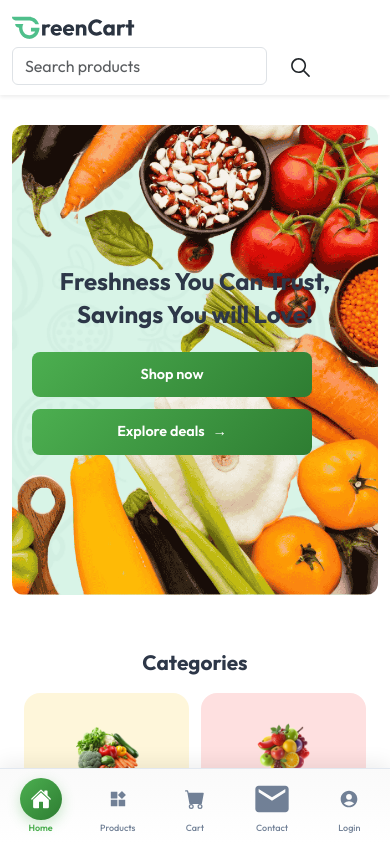
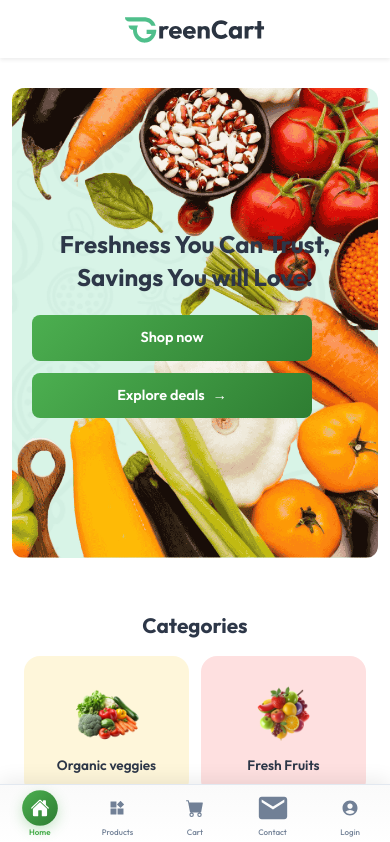
Before and after one commit to Akash520820/Greencart, a React (Vite) app: page / in a window 390 px wide. Shown: the top 842 px of the page. Built offline with nearby package versions, Linux system fonts and the light colour scheme; the HTML template or start-up script is replaced by a standard one.

Commit message:
update bottomnavbar

```diff
--- a/src/Client/ClientsComponent/navbar/BottomNavbar.css
+++ b/src/Client/ClientsComponent/navbar/BottomNavbar.css
@@ -10,7 +10,7 @@
   right: 0;
   background: linear-gradient(to top, #ffffff 0%, #fafafa 100%);
   box-shadow: 0 -4px 20px rgba(0, 0, 0, 0.08);
-  padding: 8px 0 max(8px, env(safe-area-inset-bottom));
+  padding: 4px 0 max(4px, env(safe-area-inset-bottom));
   z-index: 1040;
   border-top: 1px solid #e2e8f0;
   backdrop-filter: blur(10px);
@@ -22,7 +22,7 @@
   align-items: center;
   max-width: 100%;
   margin: 0 auto;
-  padding: 0 8px;
+  padding: 0 4px;
 }
 
 .bottom-navbar-item {
@@ -35,8 +35,8 @@
   background: none;
   border: none;
   cursor: pointer;
-  padding: 8px 12px;
-  min-width: 60px;
+  padding: 4px 8px;
+  min-width: 56px;
   transition: all 0.3s cubic-bezier(0.4, 0, 0.2, 1);
   border-radius: 12px;
   position: relative;
@@ -61,22 +61,22 @@
   box-shadow: 0 4px 12px rgba(76, 175, 80, 0.3);
 }
 
-/* Icon Wrapper */
+/* Icon Wrapper - Reduced size */
 .bottom-navbar-icon-wrapper {
   display: flex;
   align-items: center;
   justify-content: center;
-  width: 48px;
-  height: 48px;
+  width: 38px;
+  height: 38px;
   border-radius: 50%;
   background-color: transparent;
   transition: all 0.3s cubic-bezier(0.4, 0, 0.2, 1);
   position: relative;
 }
 
-/* Icon Styles */
+/* Icon Styles - Reduced size */
 .bottom-navbar-icon {
-  font-size: 24px;
+  font-size: 20px;
   transition: all 0.3s ease;
   display: flex;
   align-items: center;
@@ -97,11 +97,11 @@
   }
 }
 
-/* Label Styles */
+/* Label Styles - Reduced size */
 .bottom-navbar-label {
-  font-size: 11px;
+  font-size: 10px;
   font-weight: 500;
-  margin-top: 4px;
+  margin-top: 2px;
   transition: all 0.3s ease;
   white-space: nowrap;
   text-align: center;
@@ -122,15 +122,15 @@
   right: -2px;
   background: linear-gradient(135deg, #FF5252, #F44336);
   color: white;
-  font-size: 10px;
+  font-size: 9px;
   font-weight: 700;
-  min-width: 18px;
-  height: 18px;
-  border-radius: 9px;
+  min-width: 16px;
+  height: 16px;
+  border-radius: 8px;
   display: flex;
   align-items: center;
   justify-content: center;
-  padding: 0 5px;
+  padding: 0 4px;
   box-shadow: 0 2px 8px rgba(255, 82, 82, 0.4);
   border: 2px solid white;
   animation: badgePulse 2s ease-in-out infinite;
@@ -177,7 +177,7 @@
 
 /* User Header */
 .bottom-navbar-user-header {
-  padding: 1.25rem 1rem;
+  padding: 1rem 0.875rem;
   border-bottom: 1px solid #e2e8f0;
   background: linear-gradient(135deg, #f7fafc 0%, #ffffff 100%);
 }
@@ -185,12 +185,12 @@
 .bottom-navbar-user-info {
   display: flex;
   align-items: center;
-  gap: 0.875rem;
+  gap: 0.75rem;
 }
 
 .bottom-navbar-user-avatar {
-  width: 44px;
-  height: 44px;
+  width: 40px;
+  height: 40px;
   border-radius: 50%;
   background: linear-gradient(135deg, #4CAF50, #2E7D32);
   color: white;
@@ -198,7 +198,7 @@
   align-items: center;
   justify-content: center;
   font-weight: 700;
-  font-size: 1.1rem;
+  font-size: 1rem;
   box-shadow: 0 4px 12px rgba(76, 175, 80, 0.3);
   text-transform: uppercase;
 }
@@ -212,7 +212,7 @@
   margin: 0;
   font-weight: 600;
   color: #2d3748;
-  font-size: 0.95rem;
+  font-size: 0.9rem;
   white-space: nowrap;
   overflow: hidden;
   text-overflow: ellipsis;
@@ -220,7 +220,7 @@
 
 .bottom-navbar-user-email {
   margin: 2px 0 0 0;
-  font-size: 0.8rem;
+  font-size: 0.75rem;
   color: #718096;
   white-space: nowrap;
   overflow: hidden;
@@ -231,8 +231,8 @@
 .bottom-navbar-menu-item {
   display: flex;
   align-items: center;
-  gap: 0.875rem;
-  padding: 0.875rem 1rem;
+  gap: 0.75rem;
+  padding: 0.75rem 0.875rem;
   color: #2d3748;
   text-decoration: none;
   transition: all 0.2s ease;
@@ -240,14 +240,14 @@
   background: none;
   width: 100%;
   text-align: left;
-  font-size: 0.9rem;
+  font-size: 0.85rem;
   cursor: pointer;
   font-weight: 500;
 }
 
 .bottom-navbar-menu-item:hover {
   background-color: #f7fafc;
-  padding-left: 1.25rem;
+  padding-left: 1.125rem;
 }
 
 .bottom-navbar-menu-item svg {
@@ -306,112 +306,102 @@
    RESPONSIVE DESIGN
 ======================================== */
 
-/* Show on tablets and below (991px) */
-@media (max-width: 991px) {
+/* Show only on mobile screens (767px and below) */
+@media (max-width: 767px) {
   .bottom-navbar {
     display: block;
   }
 
   /* Add padding to body to prevent content being hidden */
   body {
-    padding-bottom: 75px;
+    padding-bottom: 55px;
   }
 }
 
-/* Tablet Optimization (768px - 991px) */
-@media (max-width: 991px) and (min-width: 768px) {
+/* Hide on tablet and desktop (768px and above) */
+@media (min-width: 768px) {
   .bottom-navbar {
-    padding: 10px 0 max(10px, env(safe-area-inset-bottom));
+    display: none !important;
   }
 
-  .bottom-navbar-item {
-    padding: 10px 14px;
-    min-width: 70px;
-  }
-
-  .bottom-navbar-icon-wrapper {
-    width: 52px;
-    height: 52px;
-  }
-
-  .bottom-navbar-icon {
-    font-size: 26px;
-  }
-
-  .bottom-navbar-label {
-    font-size: 12px;
+  body {
+    padding-bottom: 0;
   }
 }
 
 /* Mobile Optimization (577px - 767px) */
-@media (max-width: 767px) {
+@media (max-width: 767px) and (min-width: 577px) {
   .bottom-navbar {
-    padding: 8px 0 max(8px, env(safe-area-inset-bottom));
+    padding: 4px 0 max(4px, env(safe-area-inset-bottom));
   }
 
   .bottom-navbar-item {
-    padding: 8px 10px;
-    min-width: 62px;
+    padding: 4px 8px;
+    min-width: 58px;
   }
 
   .bottom-navbar-icon-wrapper {
-    width: 48px;
-    height: 48px;
+    width: 38px;
+    height: 38px;
   }
 
   .bottom-navbar-icon {
-    font-size: 24px;
+    font-size: 20px;
   }
 
   .bottom-navbar-label {
-    font-size: 11px;
+    font-size: 10px;
   }
 
   .bottom-navbar-cart-badge {
-    min-width: 18px;
-    height: 18px;
-    font-size: 10px;
+    min-width: 16px;
+    height: 16px;
+    font-size: 9px;
   }
 
   .bottom-navbar-user-menu {
     min-width: 240px;
     right: -20px;
   }
+
+  body {
+    padding-bottom: 55px;
+  }
 }
 
 /* Small Mobile (400px - 576px) */
 @media (max-width: 576px) {
   .bottom-navbar {
-    padding: 6px 0 max(6px, env(safe-area-inset-bottom));
+    padding: 3px 0 max(3px, env(safe-area-inset-bottom));
   }
 
   .bottom-navbar-container {
-    padding: 0 4px;
+    padding: 0 2px;
   }
 
   .bottom-navbar-item {
-    padding: 6px 8px;
-    min-width: 56px;
+    padding: 3px 6px;
+    min-width: 52px;
   }
 
   .bottom-navbar-icon-wrapper {
-    width: 44px;
-    height: 44px;
+    width: 36px;
+    height: 36px;
   }
 
   .bottom-navbar-icon {
-    font-size: 22px;
+    font-size: 19px;
   }
 
   .bottom-navbar-label {
-    font-size: 10px;
-    margin-top: 3px;
+    font-size: 9px;
+    margin-top: 1px;
   }
 
   .bottom-navbar-cart-badge {
-    min-width: 16px;
-    height: 16px;
-    font-size: 9px;
+    min-width: 15px;
+    height: 15px;
+    font-size: 8px;
     top: -1px;
     right: -1px;
   }
@@ -422,53 +412,57 @@
   }
 
   .bottom-navbar-user-avatar {
-    width: 40px;
-    height: 40px;
-    font-size: 1rem;
+    width: 36px;
+    height: 36px;
+    font-size: 0.95rem;
   }
 
   .bottom-navbar-user-name {
-    font-size: 0.9rem;
+    font-size: 0.85rem;
   }
 
   .bottom-navbar-user-email {
-    font-size: 0.75rem;
+    font-size: 0.7rem;
+  }
+
+  body {
+    padding-bottom: 50px;
   }
 }
 
 /* Extra Small Mobile (< 400px) */
 @media (max-width: 399px) {
   .bottom-navbar {
-    padding: 5px 0 max(5px, env(safe-area-inset-bottom));
+    padding: 3px 0 max(3px, env(safe-area-inset-bottom));
   }
 
   .bottom-navbar-container {
-    padding: 0 2px;
+    padding: 0 1px;
   }
 
   .bottom-navbar-item {
-    padding: 5px 6px;
-    min-width: 50px;
+    padding: 3px 5px;
+    min-width: 48px;
   }
 
   .bottom-navbar-icon-wrapper {
-    width: 40px;
-    height: 40px;
+    width: 34px;
+    height: 34px;
   }
 
   .bottom-navbar-icon {
-    font-size: 20px;
+    font-size: 18px;
   }
 
   .bottom-navbar-label {
-    font-size: 9px;
-    margin-top: 2px;
+    font-size: 8px;
+    margin-top: 1px;
   }
 
   .bottom-navbar-cart-badge {
-    min-width: 15px;
-    height: 15px;
-    font-size: 8px;
+    min-width: 14px;
+    height: 14px;
+    font-size: 7px;
   }
 
   .bottom-navbar-user-menu {
@@ -477,29 +471,33 @@
   }
 
   .bottom-navbar-menu-item {
-    padding: 0.75rem 0.875rem;
-    font-size: 0.85rem;
+    padding: 0.625rem 0.75rem;
+    font-size: 0.8rem;
+  }
+
+  body {
+    padding-bottom: 48px;
   }
 }
 
 /* Very Small Screens (< 360px) */
 @media (max-width: 359px) {
   .bottom-navbar-item {
-    padding: 4px 5px;
-    min-width: 48px;
+    padding: 2px 4px;
+    min-width: 44px;
   }
 
   .bottom-navbar-icon-wrapper {
-    width: 38px;
-    height: 38px;
+    width: 32px;
+    height: 32px;
   }
 
   .bottom-navbar-icon {
-    font-size: 19px;
+    font-size: 17px;
   }
 
   .bottom-navbar-label {
-    font-size: 8px;
+    font-size: 7px;
   }
 }
 
@@ -509,24 +507,28 @@
 
 @media (max-height: 500px) and (orientation: landscape) {
   .bottom-navbar {
-    padding: 4px 0;
+    padding: 3px 0;
   }
 
   .bottom-navbar-item {
-    padding: 4px 8px;
+    padding: 3px 6px;
   }
 
   .bottom-navbar-icon-wrapper {
-    width: 40px;
-    height: 40px;
+    width: 34px;
+    height: 34px;
   }
 
   .bottom-navbar-icon {
-    font-size: 20px;
+    font-size: 18px;
   }
 
   .bottom-navbar-label {
-    font-size: 9px;
+    font-size: 8px;
+  }
+
+  body {
+    padding-bottom: 48px;
   }
 }
 
--- a/src/Client/ClientsComponent/navbar/Navbar.css
+++ b/src/Client/ClientsComponent/navbar/Navbar.css
@@ -20,35 +20,6 @@
 .navbar-toggler-icon {
   width: 1em;
   height: 1em;
-}
-
-.navbar-search-wrapper {
-  position: relative;
-  width: 100%;
-  max-width: 250px;
-}
-
-.navbar-search-input {
-  border-radius: 20px;
-  padding-right: 2.5rem;
-  border: 1px solid #dee2e6;
-  transition: all 0.3s ease;
-}
-
-.navbar-search-input:focus {
-  box-shadow: 0 0 0 0.2rem rgba(76, 175, 80, 0.25);
-  border-color: #4CAF50;
-}
-
-.navbar-search-btn {
-  position: absolute;
-  right: 8px;
-  top: 50%;
-  transform: translateY(-50%);
-  background: transparent;
-  border: none;
-  padding: 0.25rem 0.5rem;
-  cursor: pointer;
 }
 
 .navbar-link {
@@ -107,79 +78,75 @@
   display: none;
 }
 
-/* Mobile Responsive Styles */
-@media (max-width: 991px) {
-  /* Hide the hamburger toggler */
+/* Mobile Responsive Styles - Show only logo on mobile (below 768px) */
+@media (max-width: 767px) {
+  /* Keep navbar visible but minimal */
+  .navbar-container {
+    display: block !important;
+    padding: 0.5rem 0;
+  }
+
+  /* Show only the logo - centered */
+  .navbar-brand {
+    display: flex !important;
+    margin: 0 auto !important;
+  }
+
+  .navbar-logo {
+    height: 32px;
+  }
+
+  /* Hide hamburger toggle */
   .navbar-toggler {
     display: none !important;
   }
 
-  /* Hide the entire navbar menu on mobile */
+  /* Hide navbar menu */
   .navbar-collapse {
     display: none !important;
   }
 
-  /* Keep navbar simple on mobile - just logo and search */
+  /* Center align the container */
   .navbar-container .container {
-    display: flex;
-    justify-content: space-between;
-    align-items: center;
+    display: flex !important;
+    justify-content: center !important;
+    align-items: center !important;
   }
 
-  /* Smaller logo on mobile */
-  .navbar-logo {
-    height: 32px;
+  /* Force hide all other navbar elements */
+  .navbar-actions,
+  .navbar-desktop-cart-login,
+  .navbar-nav {
+    display: none !important;
+    visibility: hidden !important;
+  }
+}
+
+/* Tablet Styles (768px - 991px) - Keep navbar visible */
+@media (max-width: 991px) and (min-width: 768px) {
+  .navbar-container {
+    display: block !important;
+    padding: 0.6rem 0;
   }
 
-  /* Make search wrapper take available space */
-  .navbar-search-wrapper {
-    max-width: 100%;
-    flex: 1;
-    margin: 0 1rem;
+  .navbar-logo {
+    height: 35px;
   }
 
-  .navbar-search-input {
-    width: 100%;
+  .navbar-link {
+    padding: 0.4rem 0.8rem;
+    font-size: 0.9rem;
+  }
+
+  .navbar-login-btn {
+    padding: 0.4rem 1.2rem;
     font-size: 0.9rem;
   }
 }
 
-/* Tablet Styles */
-@media (max-width: 768px) {
+/* Large Desktop */
+@media (min-width: 992px) {
   .navbar-container {
-    padding: 0.5rem 0;
-  }
-
-  .navbar-logo {
-    height: 30px;
-  }
-
-  .navbar-search-wrapper {
-    margin: 0 0.75rem;
+    padding: 0.75rem 0;
   }
 }
-
-/* Small Mobile Styles */
-@media (max-width: 576px) {
-  .navbar-logo {
-    height: 28px;
-  }
-
-  .navbar-search-wrapper {
-    margin: 0 0.5rem;
-  }
-
-  .navbar-search-input {
-    font-size: 0.85rem;
-    padding: 0.4rem 2rem 0.4rem 0.75rem;
-  }
-
-  .navbar-search-btn {
-    right: 5px;
-  }
-
-  .navbar-search-btn svg {
-    width: 20px;
-    height: 20px;
-  }
-}
--- /dev/null
+++ b/src/Client/ClientsComponent/navbar/SearchBar.css
@@ -0,0 +1,69 @@
+/* SearchBar Styles */
+.search-wrapper {
+  position: relative;
+  width: 100%;
+  max-width: 250px;
+}
+
+.search-input {
+  border-radius: 20px;
+  padding-right: 2.5rem;
+  border: 1px solid #dee2e6;
+  transition: all 0.3s ease;
+  font-size: 0.9rem;
+  padding: 0.5rem 2.5rem 0.5rem 1rem;
+}
+
+.search-input:focus {
+  box-shadow: 0 0 0 0.2rem rgba(76, 175, 80, 0.25);
+  border-color: #4CAF50;
+  outline: none;
+}
+
+.search-btn {
+  background: transparent;
+  border: none;
+  padding: 0.25rem 0.5rem;
+  cursor: pointer;
+  color: #4CAF50;
+  transition: all 0.3s ease;
+}
+
+.search-btn:hover {
+  color: #2E7D32;
+  transform: scale(1.1);
+}
+
+/* Mobile - Hide search completely */
+@media (max-width: 767px) {
+  .search-wrapper,
+  .search-input,
+  .search-btn {
+    display: none !important;
+    visibility: hidden !important;
+    opacity: 0 !important;
+    width: 0 !important;
+    height: 0 !important;
+    overflow: hidden !important;
+    position: absolute !important;
+  }
+}
+
+/* Tablet */
+@media (max-width: 991px) and (min-width: 768px) {
+  .search-wrapper {
+    max-width: 220px;
+  }
+
+  .search-input {
+    font-size: 0.85rem;
+    padding: 0.45rem 2.5rem 0.45rem 0.875rem;
+  }
+}
+
+/* Desktop */
+@media (min-width: 992px) {
+  .search-wrapper {
+    max-width: 300px;
+  }
+}
--- a/src/Client/ClientsComponent/navbar/SearchBar.jsx
+++ b/src/Client/ClientsComponent/navbar/SearchBar.jsx
@@ -1,9 +1,9 @@
 import React from "react";
 import { IoIosSearch } from "react-icons/io";
+import "./SearchBar.css";
 
 const SearchBar = ({ onSearch }) => {
   return (
-    <div className="navbar-actions ms-lg-4">
     <div className="search-wrapper d-flex align-items-center">
       <input
         className="form-control search-input"
@@ -11,10 +11,9 @@
         placeholder="Search products"
         aria-label="Search"
       />
-        <button className="search-btn btn  ms-2" type="button" onClick={onSearch}>
+      <button className="search-btn btn ms-2" type="button" onClick={onSearch}>
         <IoIosSearch size={25}/>
       </button>
-      </div>
     </div>
   );
 };
```
Lines whose indentation alone changed are shown as unchanged.
